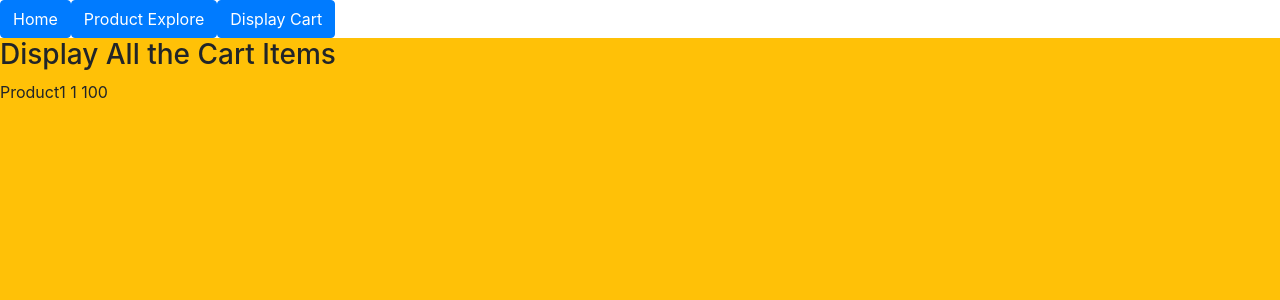
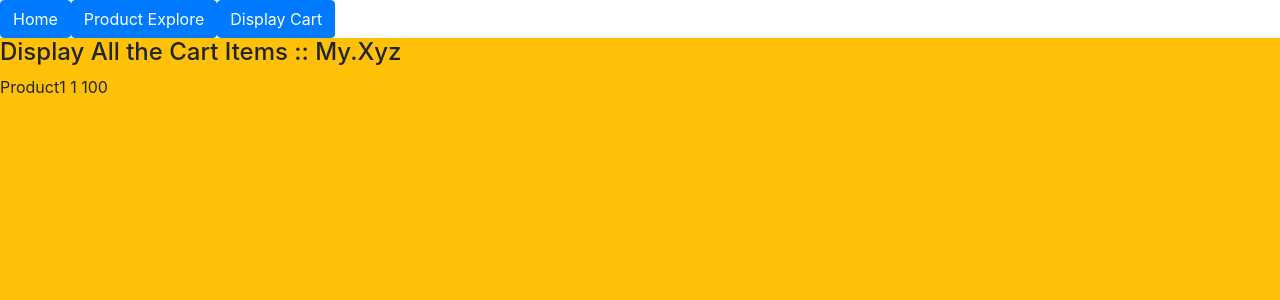
Before and after one commit to cg-101/react-project, a React (Create React App) app: page /p3 in a window 1280 px wide. Shown: the top 300 px of the page. Built offline with nearby package versions, Linux system fonts and the light colour scheme.

Commit message:
rexus continue.

```diff
--- a/src/pages/Page3.js
+++ b/src/pages/Page3.js
@@ -2,10 +2,11 @@ import { useSelector } from "react-redux";
 
 export default function Page3() {
   const cart = useSelector((state) => state.cart);
+  const profile = useSelector((state) => state.profile);
 
   return (
     <div className="bg-warning" style={{ height: "100vh" }}>
-      <h3>Display All the Cart Items </h3>
+      <h4>Display All the Cart Items :: {profile.username}</h4>
 
       {cart.map((item, index) => (
         <div key={index}>
--- a/src/redux/store.js
+++ b/src/redux/store.js
@@ -4,7 +4,7 @@ import { createStore } from "redux";
 const initState = {
   counter: 100,
   cart: [{ productTitle: "Product1", price: 100, qty: 1 }],
-  profile: { username: "react" },
+  profile: { username: "My.Xyz" },
 };
 
 // function :: logical
```
